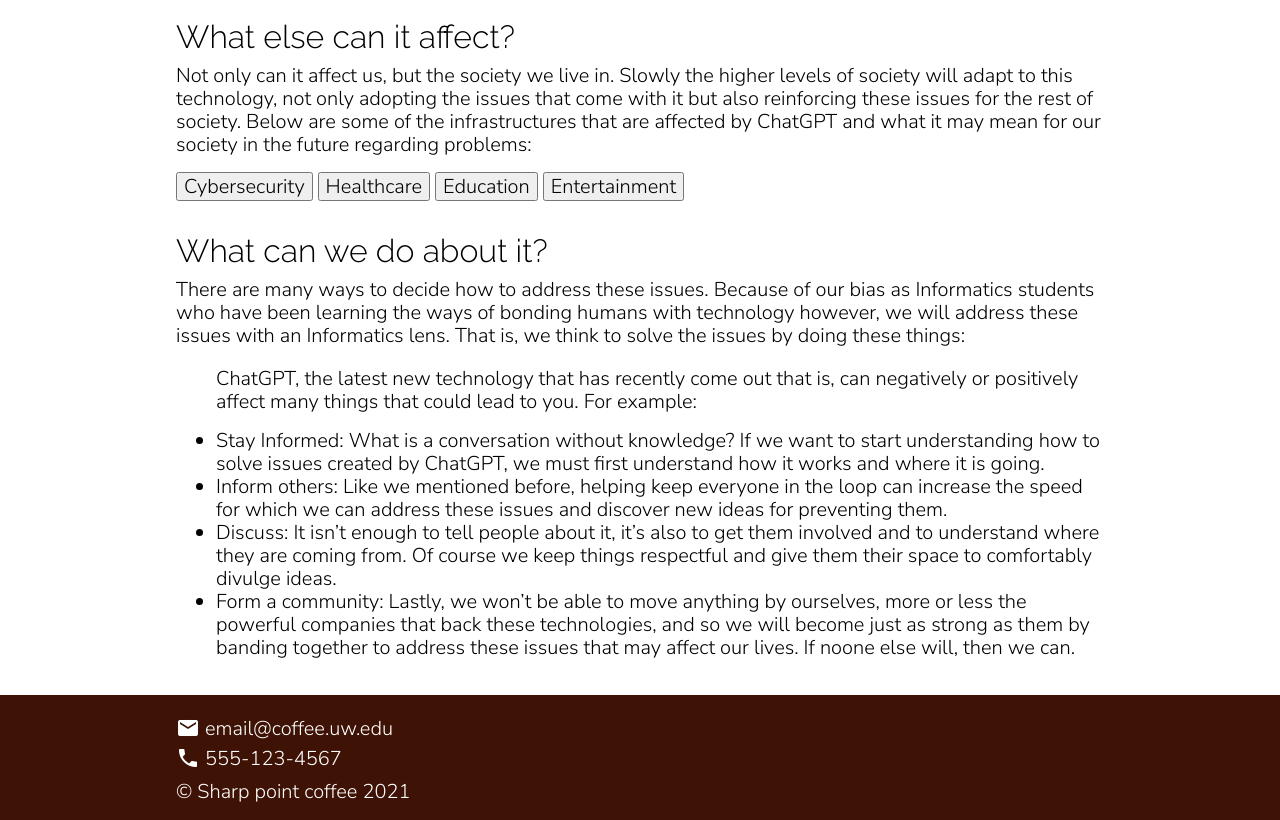
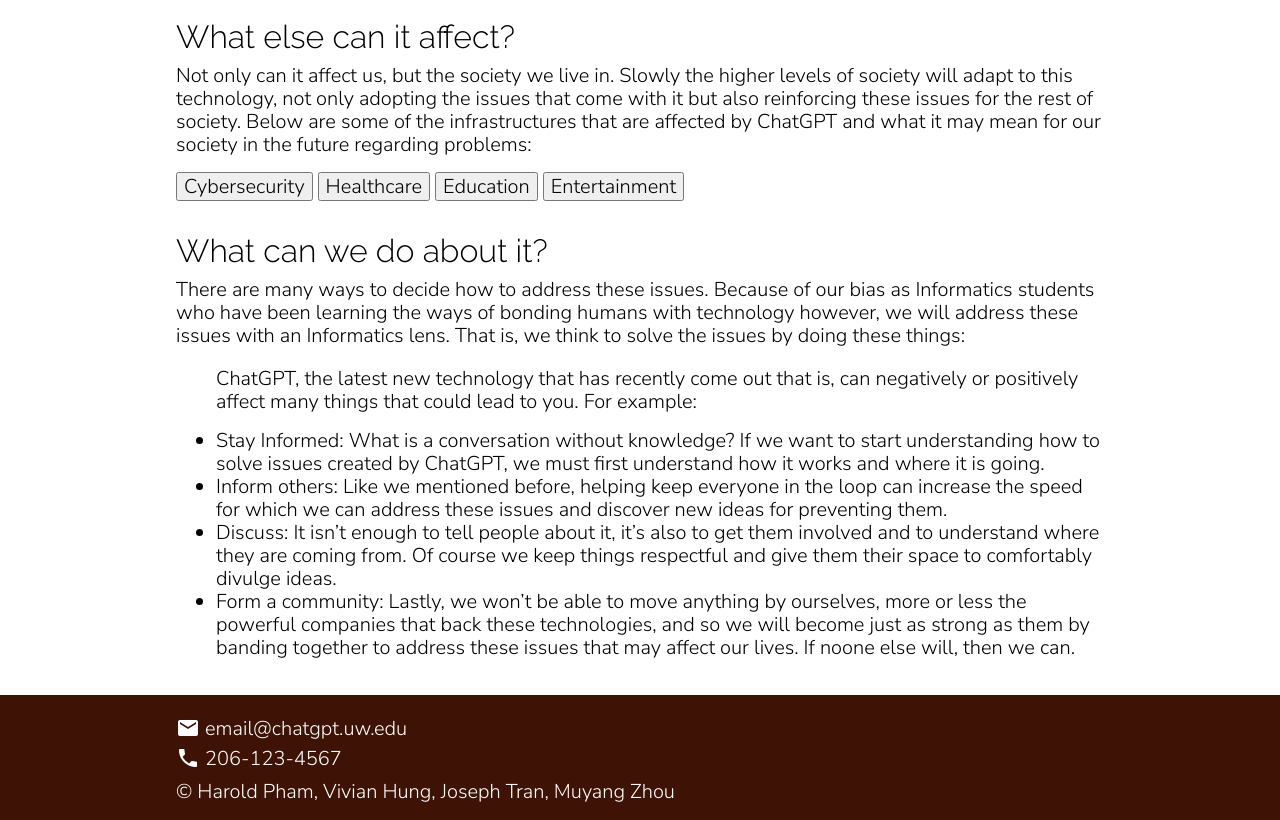
Before and after one commit to info340a-wi23/chatgpt-a-brief-rendition, a plain HTML site: page website/about.html in a window 1280 px wide. Shown: the part 913-1733 px from the top of the page. Drawn offline with nearby package versions, Linux system fonts and the light colour scheme.

Commit message:
Add About page's footer and favicon code

```diff
--- a/website/about.html
+++ b/website/about.html
@@ -6,7 +6,7 @@
   <meta name="author" content="Harold Pham, Vivian Hung, Joseph Tran, Muyang Zhou">
   <meta name="description" content="A page to find understanding about why we should care about ChatGPT.">
   <title>About</title>
-  <link rel="icon" type="image/x-icon" href="/img/favicon.jpg">
+  <link rel="icon" type="image/png" href="/img/favicon.png">
   <!-- This stylesheet will somewhat "normalize" the styling across browsers -->
   <link rel="stylesheet" href="https://cdnjs.cloudflare.com/ajax/libs/normalize/8.0.0/normalize.min.css">
   <link href="https://fonts.googleapis.com/css2?family=Nunito+Sans:wght@300&family=Raleway:wght@300&display=swap" rel="stylesheet">
@@ -49,7 +49,7 @@
           </dt>
           <dd>
             <img src="img/heardofit.jfif" alt="Two people talking with each other about ChatGPT.">
-            <p>Photo credits to Andre266</p>
+            <p class="credit">Photo credits to Andre266</p>
           </dd>
         </dl>
       </div>
@@ -98,11 +98,12 @@
 
   <footer>
     <div class="container">
-      <p><a href="mailto:email@coffee.uw.edu"><span class="material-icons">email</span> email@coffee.uw.edu</a></p>
-      <p><a href="tel:555-123-4567"><span class="material-icons">phone</span> 555-123-4567</a></p>
-      <p>&copy; Sharp point coffee 2021</p>
+        <p><a href="mailto:email@chatgpt.uw.edu"><span class="material-icons">email</span> email@chatgpt.uw.edu</a>
+        </p>
+        <p><a href="tel:206-123-4567"><span class="material-icons">phone</span> 206-123-4567</a></p>
+        <p>&copy; Harold Pham, Vivian Hung, Joseph Tran, Muyang Zhou</p>
     </div>
-  </footer>
+</footer>
 
 </body>
 </html>
```
Also changed, not shown: website/css/style.css (line endings or trailing spaces), website/img/favicon.ico (added), website/img/favicon.png (added).
